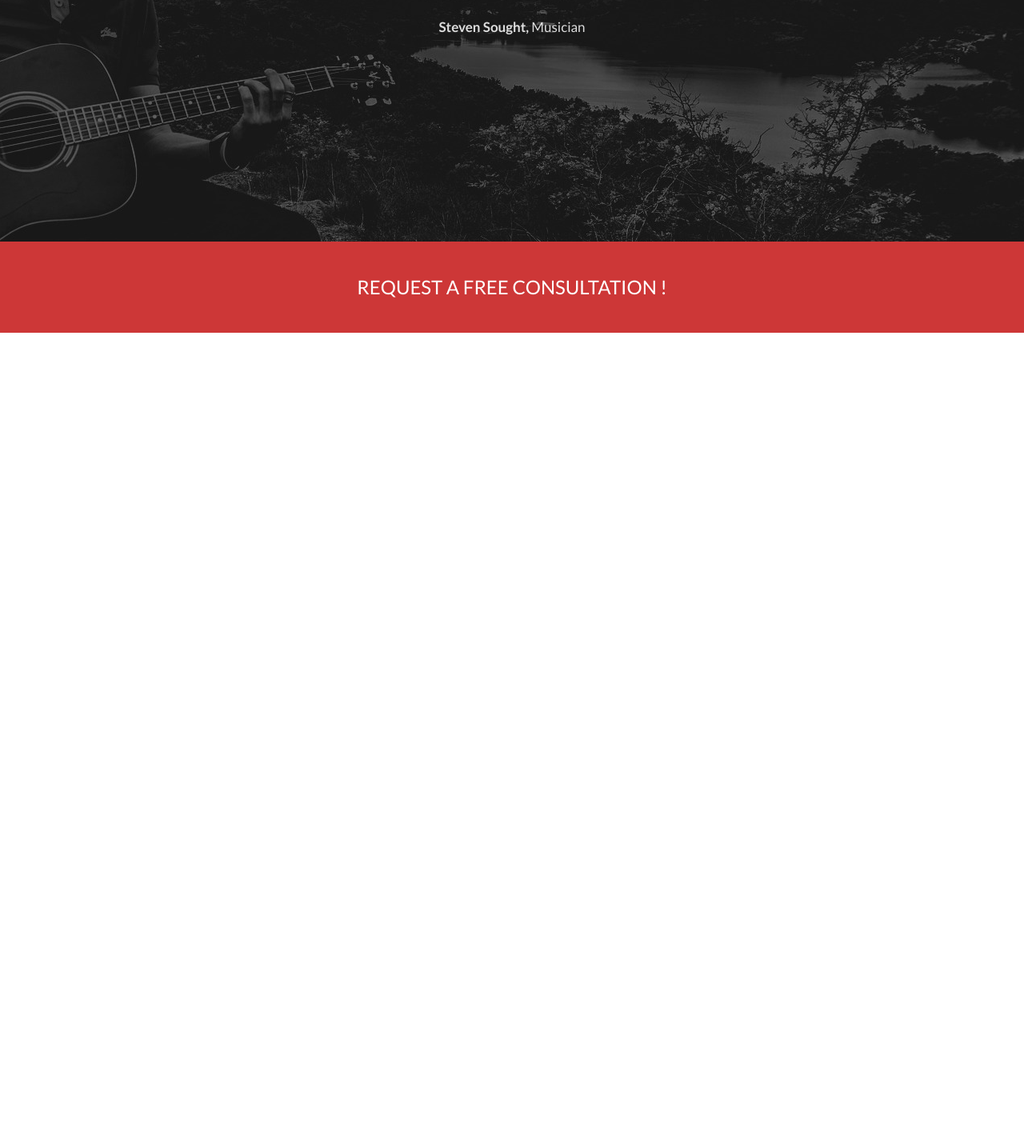
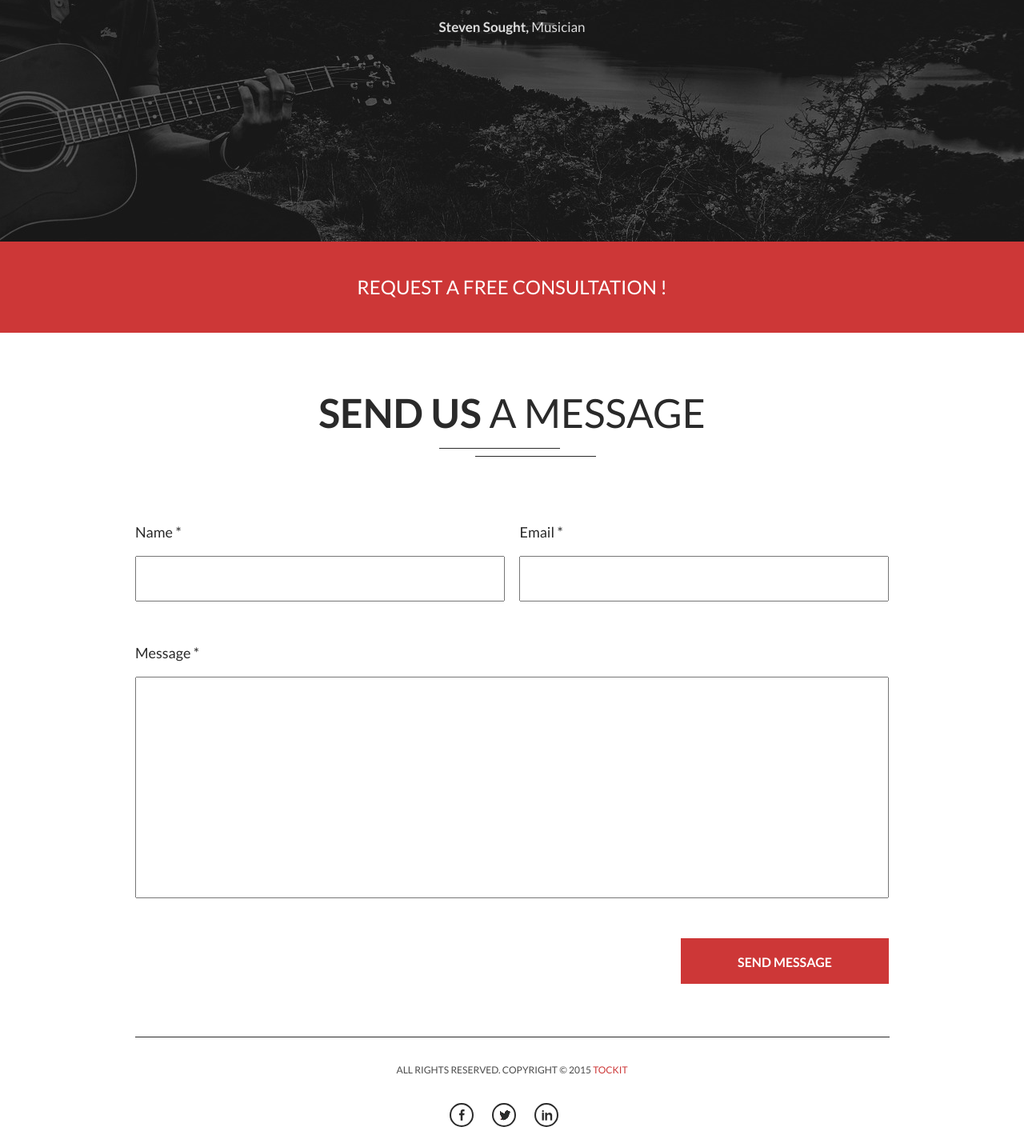
Before and after one commit to Holod-e/tockit, a website: page app/index.html in a window 1280 px wide. Shown: the part 4151-5580 px from the top of the page at 80% size. Before the commit the page ends 4567 px from the top, so only its background shows below. Drawn offline with nearby package versions, Linux system fonts and the light colour scheme.

Commit message:
add footer and social icons

```diff
--- a/app/index.html
+++ b/app/index.html
@@ -38,6 +38,7 @@
 <body>
 
 	<div class="wrapper">
+		<!--=====HOME=====-->
 		<div class="home">
 			<div class="container">
 				<div class="row">
@@ -67,7 +68,7 @@
 				</div>
 			</div>
 		</div>
-
+		<!--=====WHY-US=====-->
 		<div class="why-us">
 			<div class="container">
 				<div class="row">
@@ -239,7 +240,45 @@
 			</div>
 		</div>
 
-
+		<!--======CONTACTS=====-->
+		<div class="contacts">
+			<div class="container">
+				<div class="section-title">
+						<h1>send us  <span>a message</span></h1>
+						<div class="first-line"></div>
+						<div class="second-line"></div>
+				</div>
+				<form action="#" class="contact-form">
+					<div class="clearfix">
+						<div class="name-wrap">
+							<label for="name">Name *</label>
+							<input type="text" class="name" id="name">
+						</div>
+						<div class="email-wrap">
+							<label for="email">Email *</label>
+							<input type="text" class="email" id="email">
+						</div>
+					</div>
+					<div class="clearfix">
+						<div class="message-wrap">
+							<label for="message">Message *</label>
+							<input type="textarea" class="message" id="message" rows="10">
+						</div>
+					</div>
+					<button type="submit" class="btn right">SEND MESSAGE</button>
+				</form>
+			</div>
+		</div>
+		<!--=====FOOTER=====>-->
+		<footer class="footer">
+			<div class="separator-footer"></div>
+			<p class="copyright">ALL RIGHTS RESERVED. COPYRIGHT © 2015 <span>TOCKIT</span></p>
+			<div class="social">
+				<a href="#" class="social-icon fb"></a>
+				<a href="#" class="social-icon tw"></a>
+				<a href="#" class="social-icon in"></a>
+			</div>
+		</footer>
 	</div>
 
 	<div class="loader">
--- a/app/sass/main.scss
+++ b/app/sass/main.scss
@@ -81,9 +81,9 @@ p {
 	color: rgba(42, 42, 42, 0.85);
 }
 
-.hidden{
-	display: none;
-}
+.left {float: left;}
+.right {float: right;}
+.hidden{display: none;}
 
 .home {
 	width: 100%;
@@ -436,7 +436,7 @@ p {
 
 .first-underline {
 	width: 260px;
-	height: 2px;
+	height: 1px;
 	margin: 0 auto;
 	background-color: #2a2a2a;
 	margin-bottom: 9px;
@@ -498,3 +498,99 @@ p {
 .request:hover {
 	text-decoration: underline;
 }
+
+//========CONTACTS=========//
+
+.contacts {
+	min-height: 880px;
+}
+
+.contact-form {
+	display: block;
+	max-width: 942px;
+	margin: 0 auto;
+}
+
+.name,
+.email {
+	width: 100%;
+	height: 57px;
+}
+.name-wrap {
+	float: left;
+	width: 49%;
+}
+.email-wrap {
+ 	float: right;
+ 	width: 49%;
+}
+
+.message {
+	height: 277px;
+	width: 100%;
+}
+
+.contact-form label {
+	display: block;
+	font-size: 18px;
+	padding-bottom: 15px;
+}
+
+.contact-form input {
+	font-size: 24px;
+	color: #cd3737;
+	margin-bottom: 50px;
+}
+
+.contact-form button {
+	border: none;
+}
+
+// =====FOOTER===== //
+
+.footer {
+	height: 133px;
+}
+
+.separator-footer {
+	max-width: 943px;
+	height: 1px;
+	background-color: #2a2a2a;
+	margin: 0 auto;
+	margin-bottom: 30px;
+}
+
+.copyright {
+	text-align: center;
+	font-size: 12px;
+	margin-bottom: 30px;
+}
+
+.copyright span {color: #cd3737;}
+
+.social {text-align: center;}
+
+.social .social-icon {
+	display: inline-block;
+	width: 30px;
+	height: 30px;
+	margin-right: 20px;
+	border: 2px solid #2a2a2a;
+	border-radius: 50%;
+	background-repeat: no-repeat;
+	background-image: url(../img/social-icons.png)
+}
+
+
+.fb {background-position: 5px 1px}
+.tw	{background-position: 2px -115px};
+.in	{background-position: 2px -46px};
+
+
+.fb:hover {background-position: 5px -23px}
+.tw:hover	{background-position: 2px -92px};
+.in:hover	{background-position: 2px -69px};
+
+.social-icon:hover {
+	border: 2px solid #cd3737;
+}
```
Also changed, not shown: app/css/main.css, app/img/social-icons.png (added).
